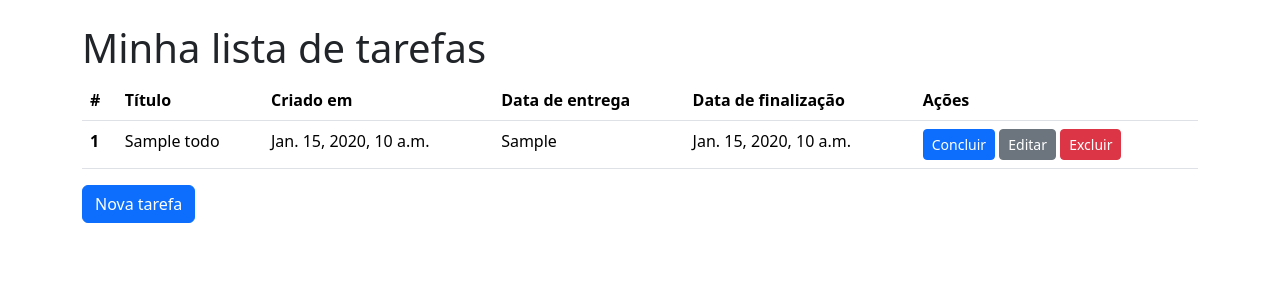
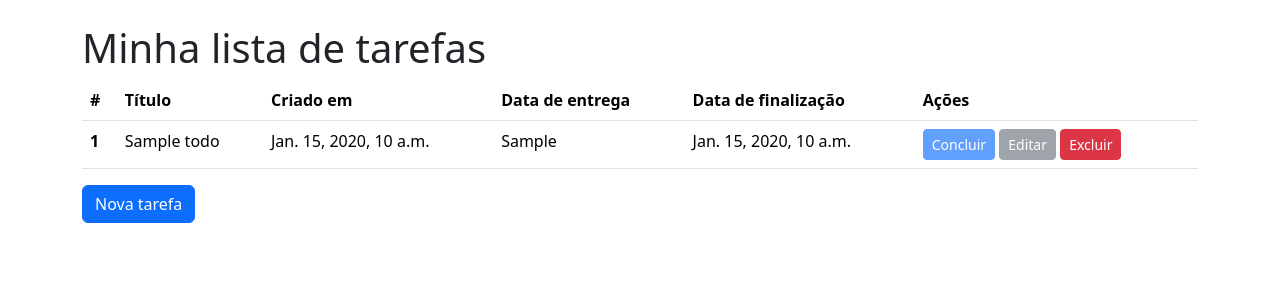
Before and after one commit to anebernardy/django-todo-list, a Django app: template todo/templates/todo/todo_list.html in a window 1280 px wide. Shown: the part 56-356 px from the top of the page. Run offline with Django 5.2, Linux system fonts and the light colour scheme; the template is opened without the code that fills it: most values are stand-ins (such as "Sample title", 1, 10 or a date in 2020).

Commit message:
Order tasks by deadline and disable actions for completed tasks

```diff
--- a/todo/models.py
+++ b/todo/models.py
@@ -5,3 +5,6 @@ class Todo(models.Model):
     created_at = models.DateTimeField(auto_now_add=True, null=False, blank=False)
     deadLine = models.DateField(verbose_name='Data de entrega', null=False, blank=False)
     finished_at = models.DateField(null=True)
+
+    class Meta:
+        ordering = ['deadLine']
--- a/todo/templates/todo/todo_list.html
+++ b/todo/templates/todo/todo_list.html
@@ -27,8 +27,18 @@
                         <td>{{ todo.deadLine }}</td>
                         <td>{{ todo.finished_at|default:"-" }}</td>
                         <td>
-                            <a href="{% url 'todo_complete' pk=todo.pk %}" class="btn btn-primary btn-sm">Concluir</a>
-                            <a href="{% url 'todo_update' pk=todo.pk %}" class="btn btn-secondary btn-sm">Editar</a>
+                            <a
+                                href="{% url 'todo_complete' pk=todo.pk %}"
+                                class="btn btn-primary btn-sm {% if todo.finished_at %}disabled{% endif %}"
+                            >
+                                Concluir
+                            </a>
+                            <a
+                                href="{% url 'todo_update' pk=todo.pk %}"
+                                class="btn btn-secondary btn-sm {% if todo.finished_at %}disabled{% endif %}"
+                            >
+                                Editar
+                            </a>
                             <a href="{% url 'todo_delete' pk=todo.pk %}" class="btn btn-danger btn-sm">Excluir</a>
                         </td>
                     </tr>
```
